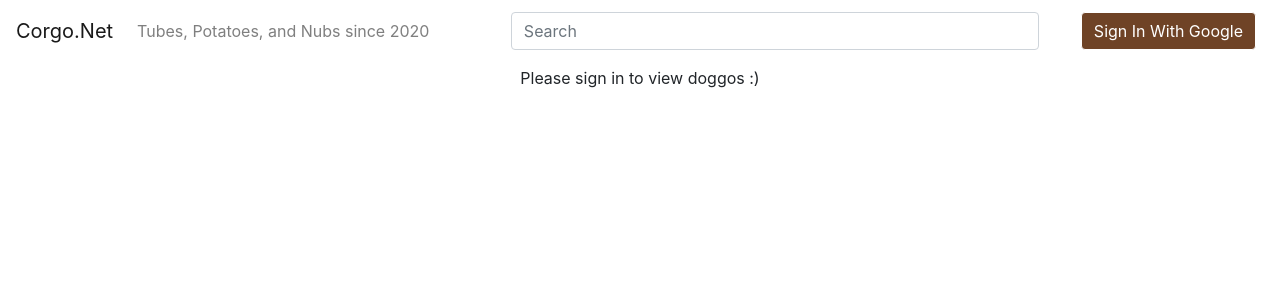
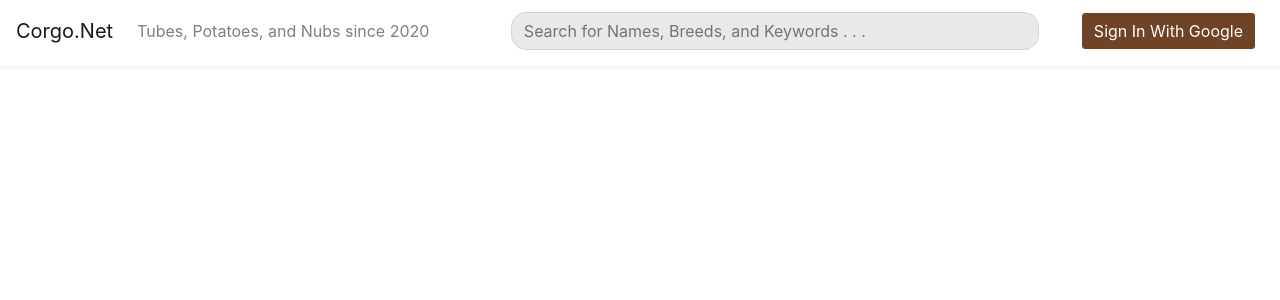
Before and after one commit to baileyconradt/doggo-database, a React (Create React App) app: page / in a window 1280 px wide. Shown: the top 300 px of the page. Built offline with nearby package versions, Linux system fonts and the light colour scheme; no server answers.

Commit message:
Added Fixed Nav, added shadow

```diff
--- a/src/App.js
+++ b/src/App.js
@@ -28,7 +28,7 @@ function App(props) {
             crossorigin="anonymous"
           />
         <TopNav user={user}/>
-        {user ? <Home/> : <div>Please sign in to view doggos :)</div>}
+        {user ? <Home /> : <div>Please sign in to view doggos :)</div>}
       </div>
     )
 
--- a/src/Home.js
+++ b/src/Home.js
@@ -65,7 +65,7 @@ export default function Home(props) {
     );*/
 
         return (<div>
-            <Container fluid>
+            <Container fluid style={{marginTop: '66px'}}>
         <Row>
             <Col>
             <MyDogs />
--- a/src/Home/DogCard.js
+++ b/src/Home/DogCard.js
@@ -29,7 +29,7 @@ export default function DogCard(props) {
   }, []);
 
   return (
-    <div className="m-3 shadow dogCardParent">
+    <div className="mt-3 mr-3 shadow dogCardParent">
       <Image
         variant="top"
         className="dogCard"
--- a/src/Home/MyDogs.js
+++ b/src/Home/MyDogs.js
@@ -22,7 +22,7 @@ export default function MyDogs(props) {
             </Col>
         </Row>
         <Row>
-            <Col>
+            <Col className='pl-0'>
             <DogSection></DogSection>
             </Col>
         </Row>
--- a/src/Home/TopDogs.js
+++ b/src/Home/TopDogs.js
@@ -18,8 +18,8 @@ export default function TopDogs(props) {
             </Col>
         </Row>
         <Row>
-            <Col>
-            <DogSection></DogSection>
+            <Col className='pl-0'>
+            <DogSection ></DogSection>
             </Col>
         </Row>
     </Container>
--- a/src/TopNav.js
+++ b/src/TopNav.js
@@ -3,7 +3,7 @@ import {auth, firestore} from './firebaseStuff.js';
 import firebase from 'firebase/app';
 
 export default function TopNav(props) {
-    return (<Navbar bg="white" expand="lg" className='mt-0 pt-1'>
+    return (<Navbar bg="white" expand="lg" className='mt-0 pt-1 shadow-sm' fixed='top'>
     <Navbar.Brand href="#home">Corgo.Net</Navbar.Brand>
     <Navbar.Toggle aria-controls="basic-navbar-nav" />
     <Navbar.Collapse id="basic-navbar-nav d-flex flex-row justify-content-center">
@@ -14,7 +14,7 @@ export default function TopNav(props) {
       </Nav>
       <Nav style={{flexGrow: 10}}>
       <Form inline className='grow'>
-        <Form.Control type="text" placeholder="Search" className="mr-sm-2" style={{width: '100%'}} />
+        <Form.Control type="text" placeholder="Search for Names, Breeds, and Keywords . . ." className="mr-sm-2 topSearch" style={{width: '100%'}} />
       </Form>
       </Nav>
       <Nav className='grow'>
--- a/src/index.css
+++ b/src/index.css
@@ -79,3 +79,10 @@ code {
   color: white;
   cursor: pointer;
 }
+
+.topSearch {
+  border-radius: 15px !important;
+  background-color: rgb(233, 233, 233) !important;
+  color: rgb(209, 209, 209);
+  border: 0px solid black;
+}
```
